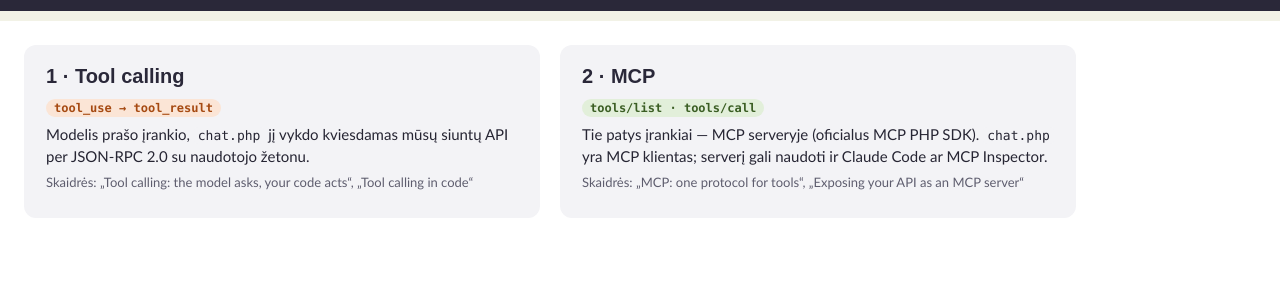
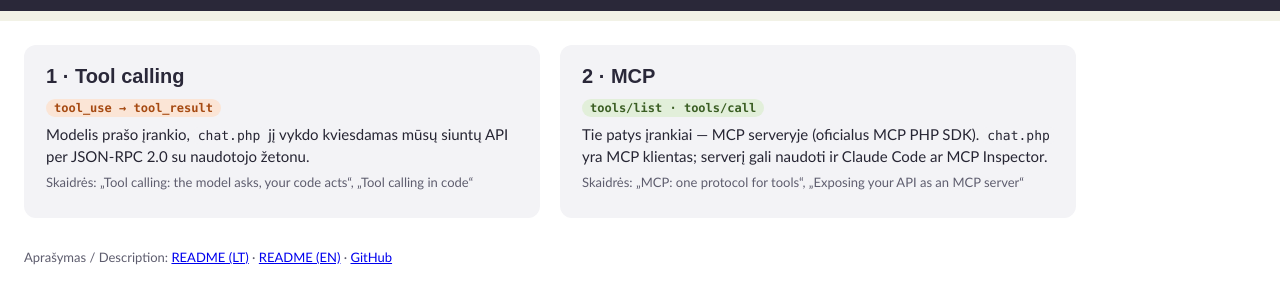
Before and after one commit to blaztoma/webapps-metodine, a plain HTML site: page llm/index.html in a window 1280 px wide. Shown: the part 43-346 px from the top of the page. Drawn offline with Linux system fonts and the light colour scheme.

Commit message:
README leidžiama skaityti per naršyklę; pradžios puslapyje nuorodos į README (LT/EN) GitHub'e

```diff
--- a/llm/index.html
+++ b/llm/index.html
@@ -32,5 +32,11 @@
       <p class="hint">Skaidrės: „MCP: one protocol for tools“, „Exposing your API as an MCP server“</p>
     </a>
   </div>
+  <p class="hint" style="padding: 0 24px;">
+    Aprašymas / Description:
+    <a href="https://github.com/blaztoma/webapps-metodine/blob/main/llm/README.md">README (LT)</a> ·
+    <a href="https://github.com/blaztoma/webapps-metodine/blob/main/llm/README_EN.md">README (EN)</a> ·
+    <a href="https://github.com/blaztoma/webapps-metodine">GitHub</a>
+  </p>
 </body>
 </html>
```
Also changed, not shown: 1 other file.
